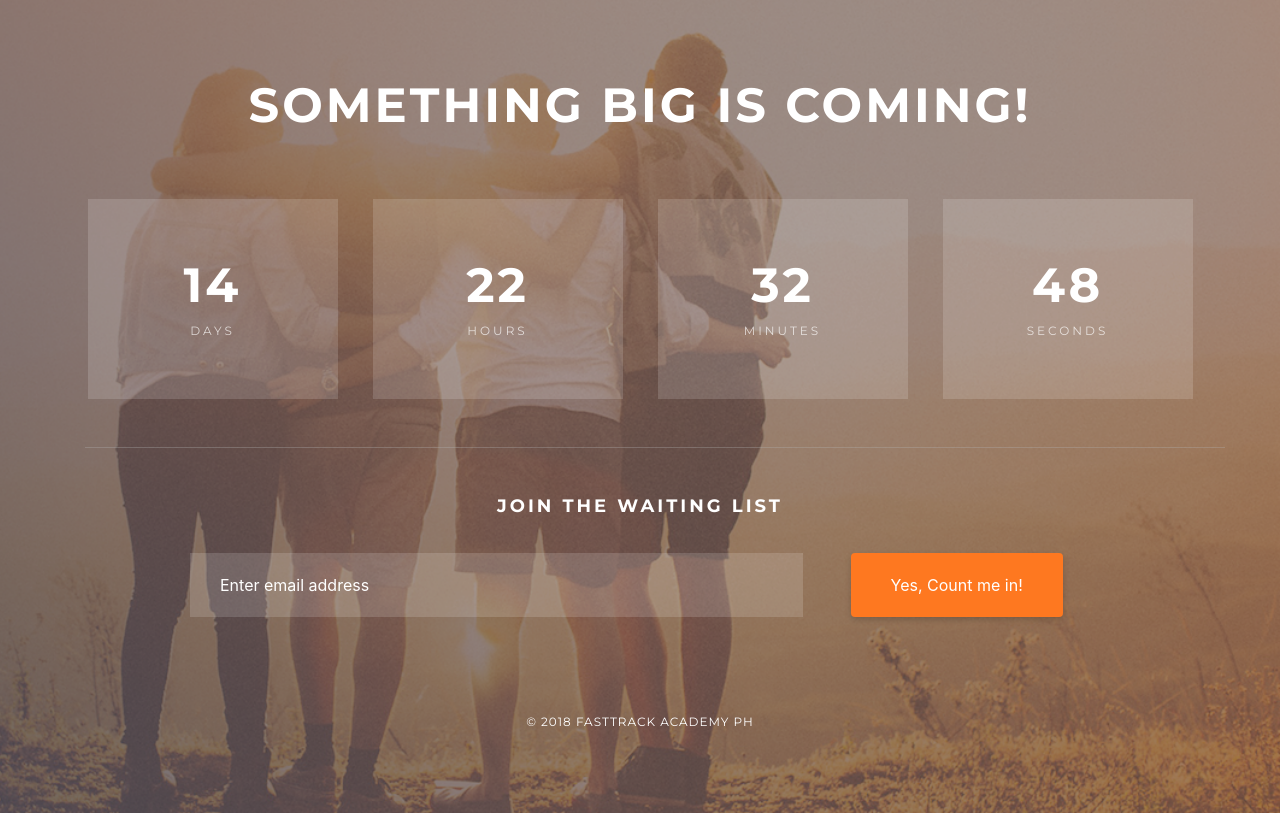
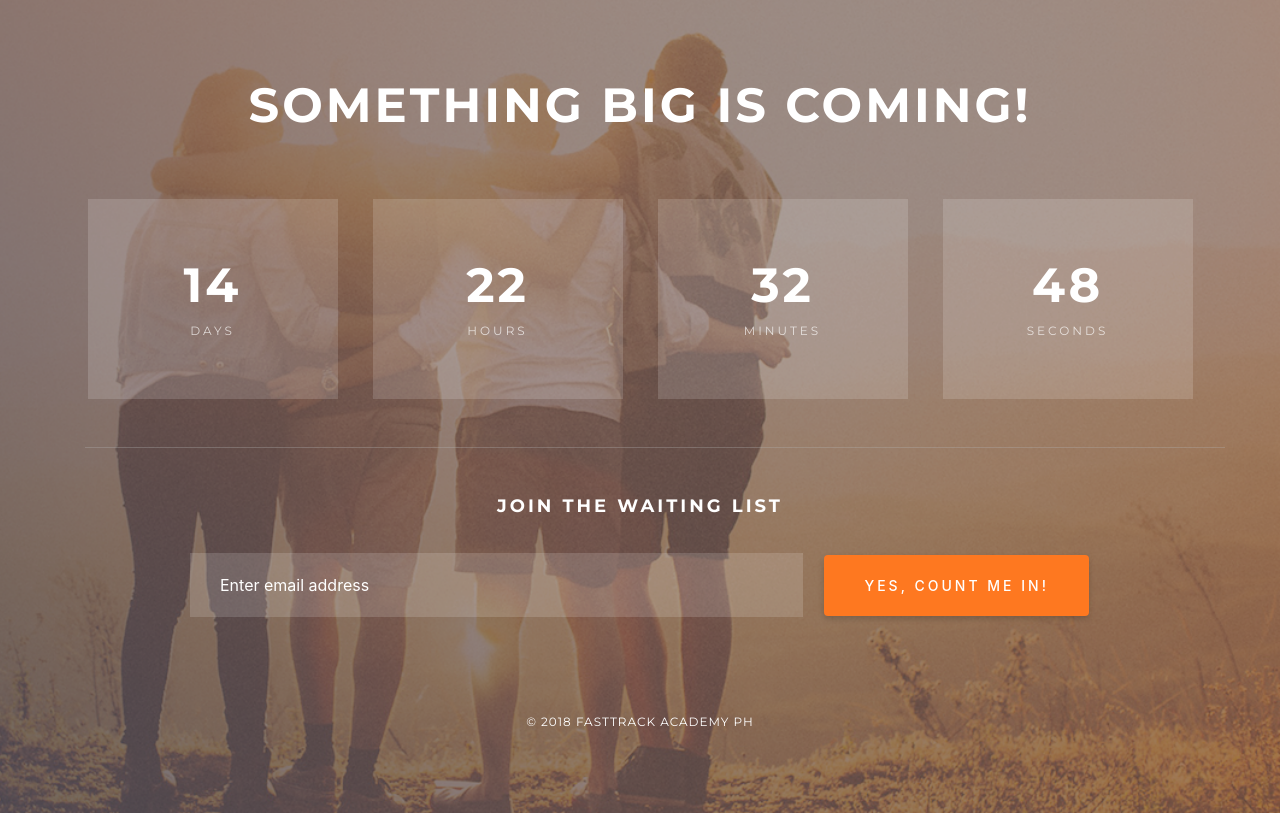
Before and after one commit to salcerera/FTA-coming-soon-page, a plain HTML site: page index.html in a window 1280 px wide. Shown: the part 112-925 px from the top of the page. Drawn offline with nearby package versions, Linux system fonts and the light colour scheme.

Commit message:
update btn
updated letter spacing and changed to uppercase

```diff
--- a/scss/app.scss
+++ b/scss/app.scss
@@ -36,6 +36,10 @@ h4 {
     box-shadow: 0px 3px 6px rgba(0,0,0,0.16) !important;
     border: none !important;
     outline: none !important;
+    text-transform: uppercase !important;
+    letter-spacing: 3px !important;
+    font-size: 14px !important;
+    font-weight: 500;
 }
 
 .btn:hover {
```
Also changed, not shown: css/app.css.
